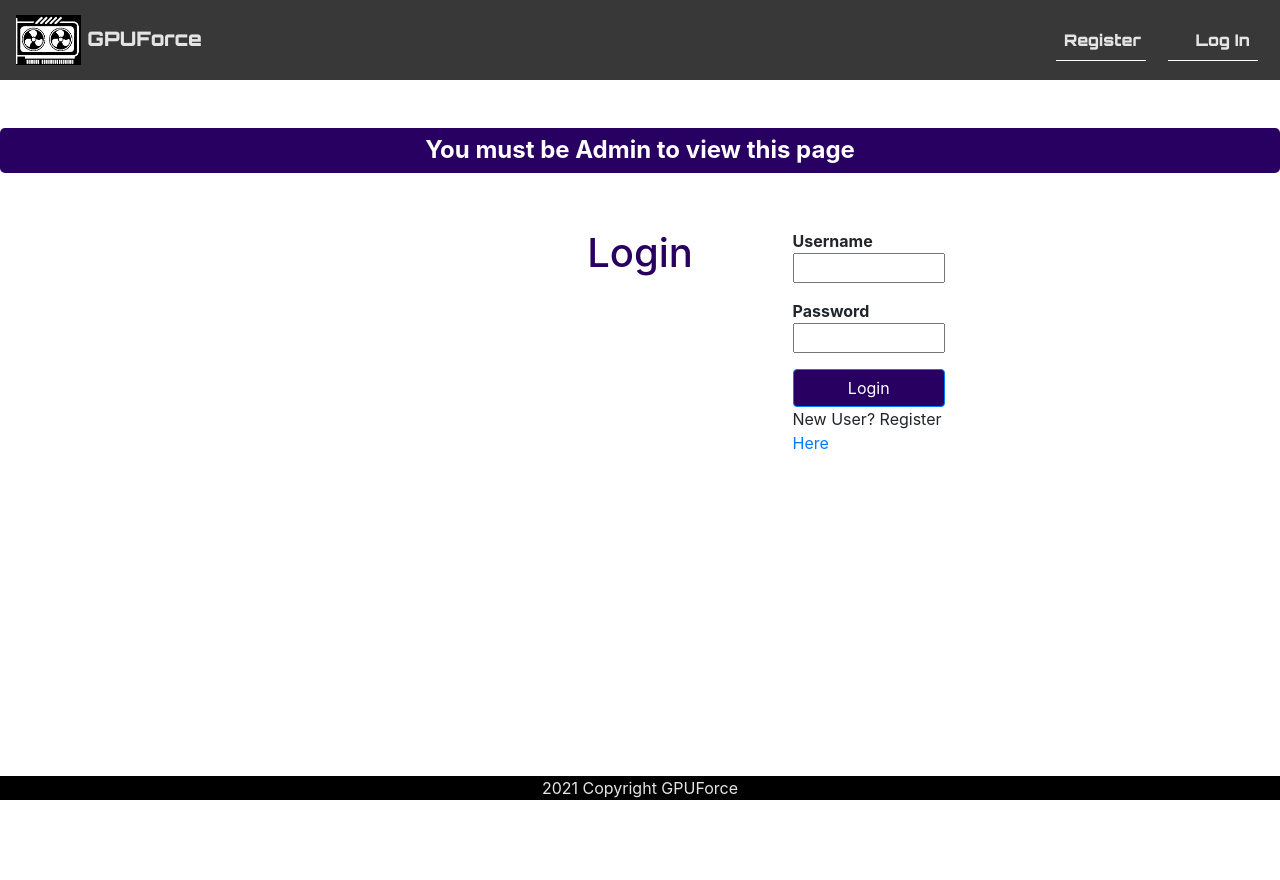
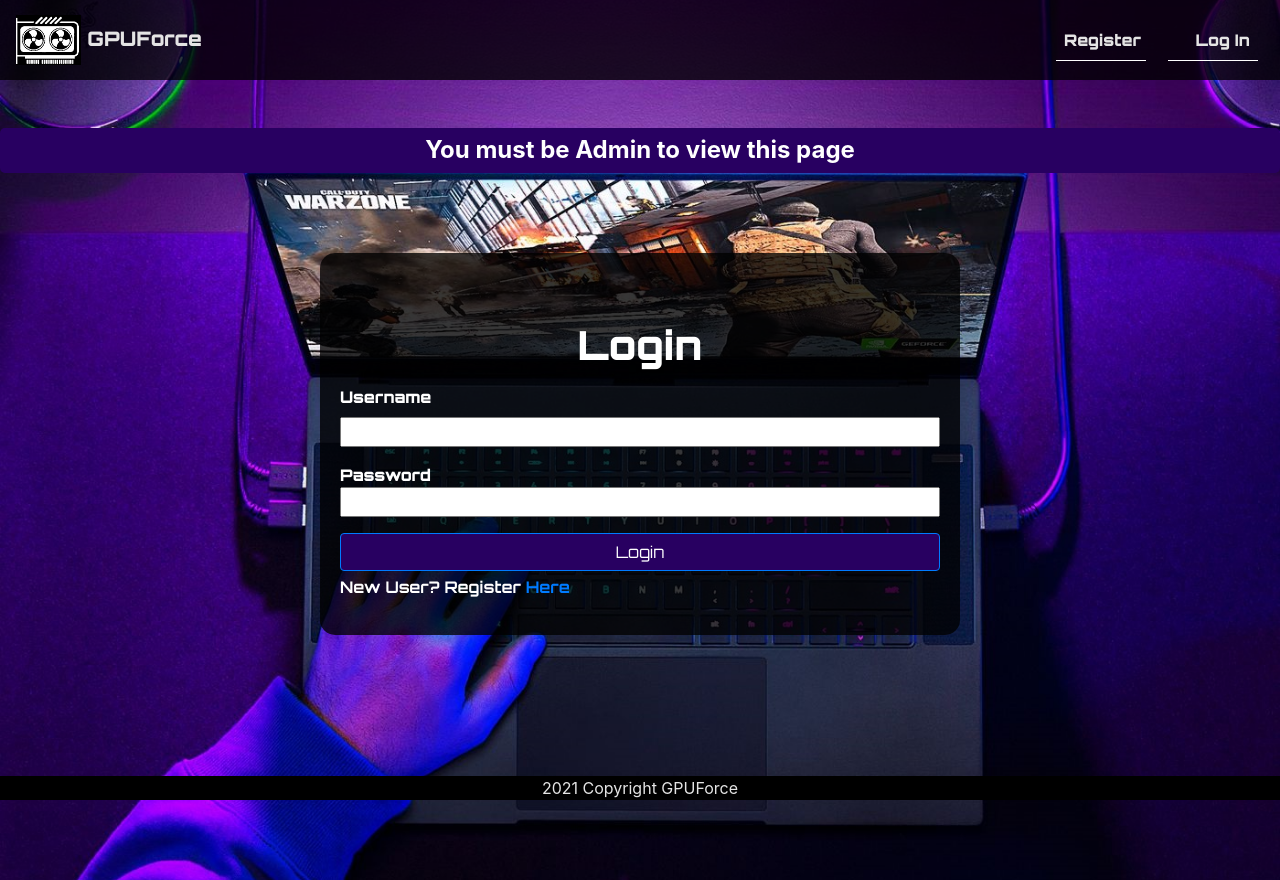
Before and after one commit to Code-Institute-Submissions/Gerard-Mc-milestone_3.1_JulResub, a Flask app: page /admin in a window 1280 px wide. Run offline with Flask 2, Linux system fonts and the light colour scheme; some libraries are stand-ins or nearby versions.

Commit message:
Add styling to login.html

```diff
--- a/static/css/base.css
+++ b/static/css/base.css
@@ -79,10 +79,15 @@
 }
 
 
+.round-border {
+	border-radius: 15px;
+}
+
+
 /* Styling and classes used throughout site ends here */
 
 body {
-	/* background-image: url("../img/bg.jpg"); */
+	background-image: url("../img/bg.jpg");
 	background-position: center;
 	background-repeat: no-repeat;
 	background-size: cover;
@@ -165,7 +170,10 @@ nav {
 	margin-bottom: 20px;
 	margin-top: 20px;
 }
+
+
 /* index.html styling at screen widths over 768px starts here */
+
 @media only screen and (min-width: 768px) {
 	#index-content {
 		min-height: calc(68vh + 80px);
@@ -187,16 +195,17 @@ nav {
 		margin-bottom: 50px!important;
 		margin-top: 20px!important;
 	}
-
 	nav {
 		background-color: #000000c7 !important;
 	}
-
 	.navbar-collapse {
 		background-color: rgba(0, 0, 0, 0);
 	}
 }
+
+
 /* index.html styling at screen widths over 768px ends here */
+
 
 /* index.html styling at screen heights under 500px starts here */
 
@@ -265,4 +274,17 @@ nav {
 		font-size: 40px;
 	}
 }
+
 /* index.html styling at screen heights under 500px ends here */
+
+/* login.html and register.html styling starts here */
+
+.login-register-top-margin {
+	margin-top: 10vh;
+}
+
+.login-register-padding {
+	padding: 20px;
+}
+
+/* login.html and register.html styling ends here */
--- a/templates/login.html
+++ b/templates/login.html
@@ -1,13 +1,14 @@
 {% extends "base.html" %}
 {% block content %}
 
-<section id="register-body" class="col-10 col-lg-6 offset-lg-3 offset-1 d-flex justify-content-center ">
-    <h1 class="center-align col-6 offset-3 text-center mt-5 color-navy">Login</h1>
+<section
+    class="col-10 offset-1 col-md-6 offset-md-3 login-register-top-margin login-register-padding round-border color-white font-1-bold bg-black-transparant">
+    <h1 class="text-center mt-5 font-1-bolder">Login</h1>
     <!-- Form for user to enter their username and password-->
-    <form class="w-50 mt-5" method="POST" action="{{ url_for('login') }}">
+    <form class="mt-3" method="POST" action="{{ url_for('login') }}">
         <!-- Enter username-->
-        <div class="form-group ">
-            <label for="username" class="w-80 font-weight-bolder d-block my-0">Username</label>
+        <div class="form-group">
+            <label for="username" class="font-weight-bolder d-block ">Username</label>
             <input id="username" minlength="5" maxlength="20" name="username" type="text" class="validate w-100"
                 required>
         </div>
@@ -17,7 +18,7 @@
             <input id="password" name="password" minlength="8" maxlength="30" type="password" class="validate w-100"
                 required>
         </div>
-        <button type="submit" class="btn btn-primary w-40 float-left bg-navy w-100">Login</button>
+        <button type="submit" class="btn btn-primary w-40 float-left bg-navy w-100 mb-1">Login</button>
         <p class="d-block">New User? Register <a href="{{ url_for('register') }}">Here</a></p>
     </form>
 </section>
--- a/templates/register.html
+++ b/templates/register.html
@@ -1,7 +1,7 @@
 {% extends "base.html" %}
 {% block content %}
 
-<section id="register-body" class="col-10 col-lg-6 offset-lg-3 offset-1 d-flex justify-content-center ">
+<section id="register-body" class="col-8 offset-2">
     <h1 class="center-align col-6 offset-3 text-center mt-5 color-navy">Register</h1>
     <!-- Form for user to create their username and password-->
     <form class="w-50 mt-5" method="POST" action="{{ url_for('register') }}">
```
